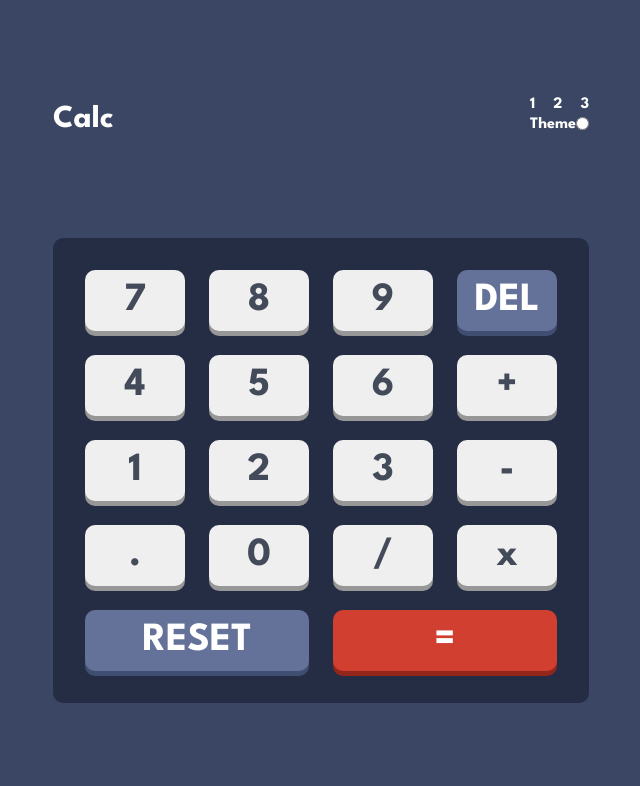
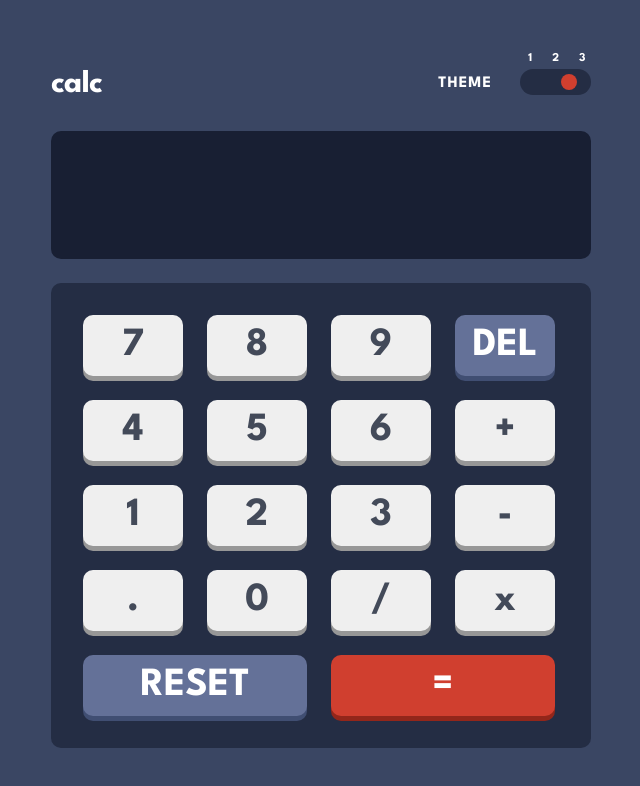
Before and after one commit to KwameWilson/calculatorApp, a React (Vite) app in the folder calculatorApp/: page / in a window 1280 px wide. Shown: the top 786 px of the page, without its empty margins (319-959 px from the left). Built offline with nearby package versions, Linux system fonts and the light colour scheme.

Commit message:
Finished all general styles in index.css and dark-mode.css

```diff
--- a/calculatorApp/src/Components/header/Header.tsx
+++ b/calculatorApp/src/Components/header/Header.tsx
@@ -4,7 +4,7 @@ export const Header = () => {
     return (
         <>
             <h1 className="heading">
-                Calc
+                calc
             </h1>
         </>
     )
--- a/calculatorApp/src/Components/themes/dark-mode.css
+++ b/calculatorApp/src/Components/themes/dark-mode.css
@@ -7,6 +7,18 @@ body {
 .theme-wrapper,
 .display {
     color: #fff;
+}
+
+.toggle label {
+    background: #242D44;
+}
+
+.toggle label:after {
+    background: #D03F2F;
+}
+
+.display {
+    background: #181F33;
 }
 
 .button-grid .btn:nth-child(4),
--- a/calculatorApp/src/index.css
+++ b/calculatorApp/src/index.css
@@ -8,6 +8,7 @@
   box-sizing: border-box;
   font-family: "League Spartan", sans-serif;
   font-weight: 700;
+  text-rendering: optimizeLegibility;
 }
 
 body {
@@ -21,11 +22,20 @@ body {
   display: flex;
   justify-content: space-between;
   align-items: flex-end;
+  margin-bottom: 32px;
+}
+
+.heading {
+  letter-spacing: -.53px;
 }
 
 .display {
+  border-radius: 10px;
+  font-size: 56px;
   padding: 40px 32px;
   margin-bottom: 24px;
+  height: 128px;
+  width: 540px;
 }
 
 .button-grid {
@@ -40,10 +50,46 @@ body {
 .theme-indicator {
   display: flex;
   justify-content: space-between;
-  margin-bottom: 5px;
+  align-items: flex-end;
+  margin: 0 0 5px 90px;
+  width: 57px;
+  font-size: 12px;
 }
 
 .toggle-flex {
   display: flex;
   justify-content: space-between;
 }
+
+.toggle-flex label:first-child {
+  letter-spacing: 1px;
+  text-transform: uppercase;
+  align-self: center;
+}
+
+.toggle {
+  margin-left: 28px;
+}
+
+.toggle input {
+  opacity: 0;
+  display: none;
+}
+
+.toggle label {
+  border-radius: 13px;
+  display: inline-block;
+  width: 71px;
+  height: 26px;
+  position: relative;
+}
+
+.toggle label:after {
+  /* background: #000; */
+  border-radius: 50%;
+  content: "";
+  height: 16px;
+  margin: 5px;
+  position: absolute;
+  width: 16px;
+}
```
